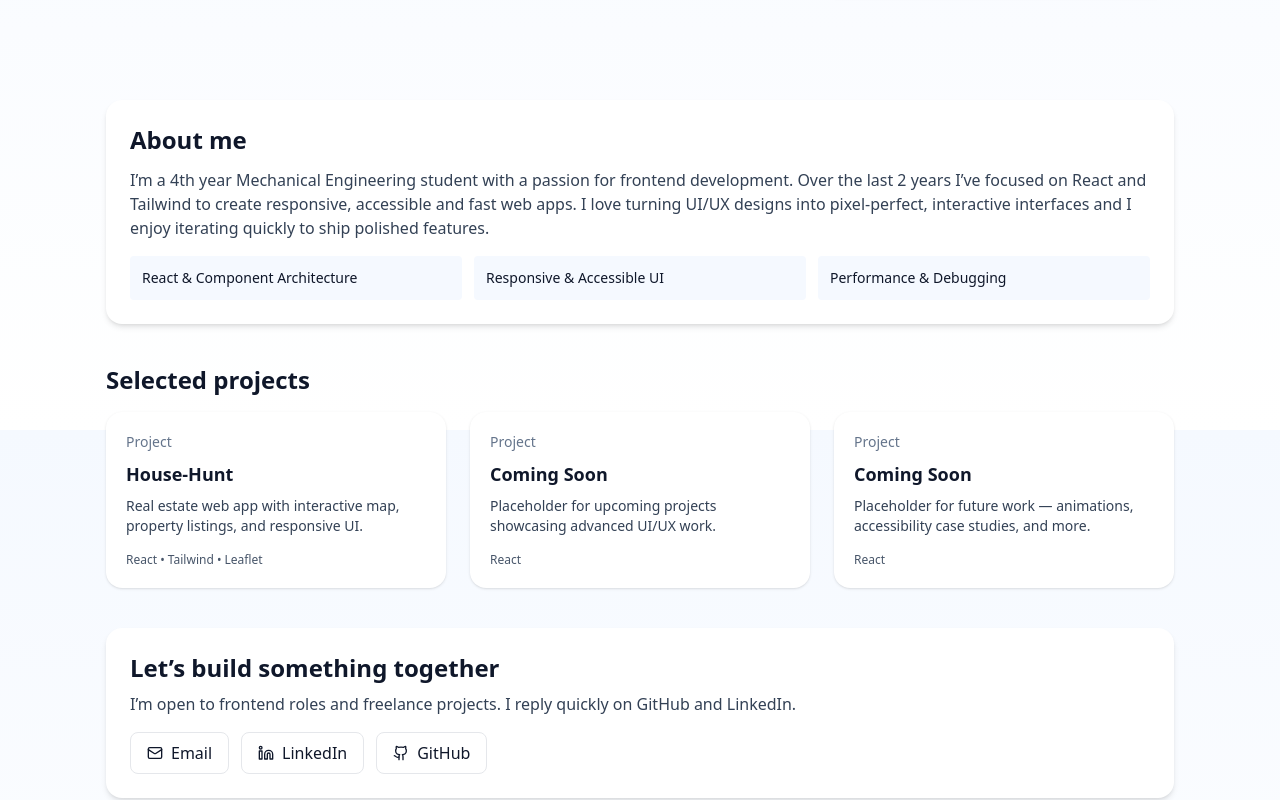
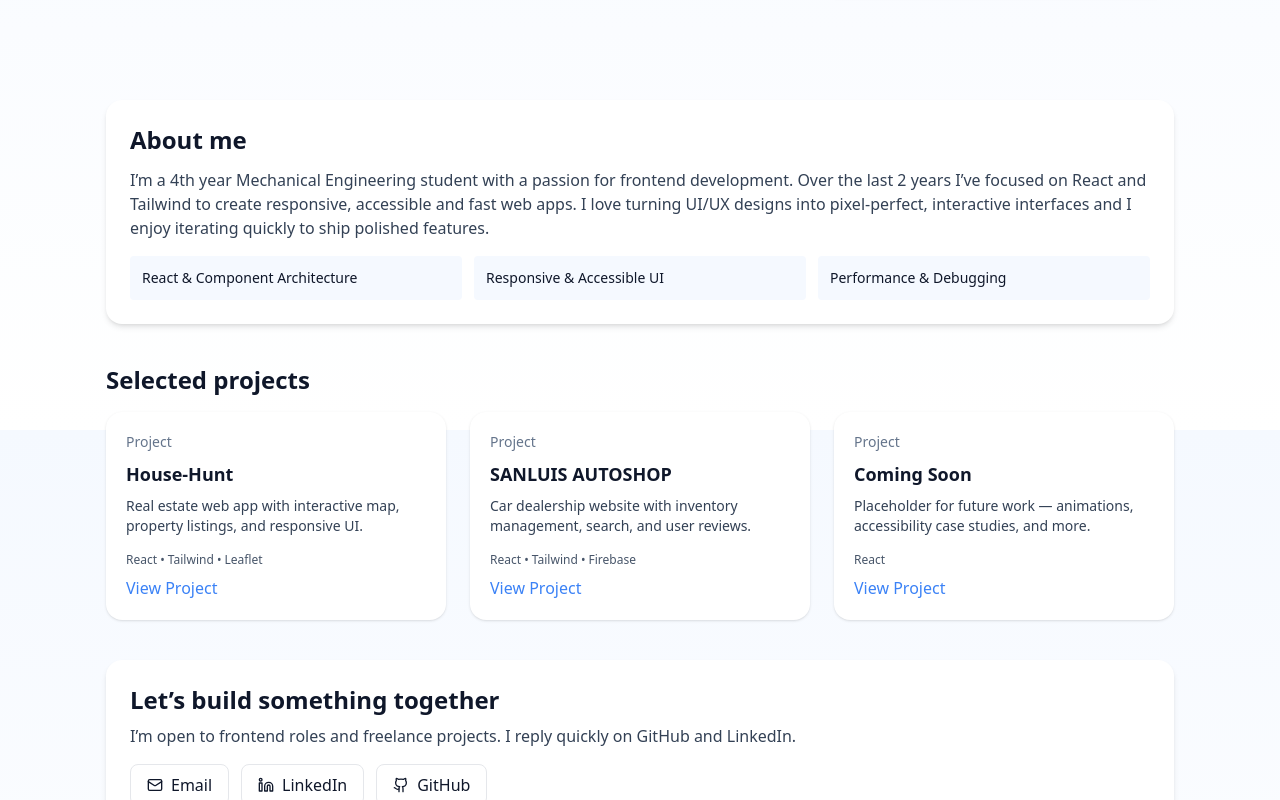
Before and after one commit to rodneyswaji-hue/Rodney-portfolio, a React (Vite) app: page / in a window 1280 px wide. Shown: the part 370-1170 px from the top of the page. Built offline with nearby package versions, Linux system fonts and the light colour scheme.

Commit message:
final commit

```diff
--- a/src/components/Projects.jsx
+++ b/src/components/Projects.jsx
@@ -6,14 +6,17 @@ const projects = [
     title: 'House-Hunt',
     desc: 'Real estate web app with interactive map, property listings, and responsive UI.',
     tech: ['React', 'Tailwind', 'Leaflet'],
-    link: 'https://github.com/rodneyswaji-hue/house-hunt'
+    link: 'https://github.com/rodneyswaji-hue/house-hunting-website',
+    website: 'https://house-hunting-website.vercel.app/'
   },
   {
-    title: 'Coming Soon',
-    desc: 'Placeholder for upcoming projects showcasing advanced UI/UX work.',
-    tech: ['React'],
-    link: '#'
+    title: 'SANLUIS AUTOSHOP',
+    desc: 'Car dealership website with inventory management, search, and user reviews.',
+    tech: ['React', 'Tailwind', 'Firebase'],
+    link: 'https://github.com/rodneyswaji-hue/Sanluis-Car-Shop',
+    website: 'https://sanluis-car-shop.vercel.app/'
   },
+
   {
     title: 'Coming Soon',
     desc: 'Placeholder for future work — animations, accessibility case studies, and more.',
@@ -28,11 +31,12 @@ export default function Projects(){
       <h2 className="text-2xl font-semibold mb-4">Selected projects</h2>
       <div className="grid grid-cols-1 md:grid-cols-3 gap-6">
         {projects.map((p, i) => (
-          <motion.a key={i} href={p.link} target="_blank" rel="noreferrer" whileHover={{y:-6}} className="block bg-white rounded-2xl p-5 shadow hover:shadow-lg transition">
+          <motion.a key={i}  href={p.link} target="_blank" rel="noreferrer" whileHover={{y:-6}} className="block bg-white rounded-2xl p-5 shadow hover:shadow-lg transition">
             <div className="text-sm text-slate-500">Project</div>
             <h3 className="font-semibold text-lg mt-2">{p.title}</h3>
             <p className="text-sm mt-2 text-slate-700">{p.desc}</p>
             <div className="mt-4 text-xs text-slate-600">{p.tech.join(' • ')}</div>
+            <a href={p.website} target="_blank" rel="noreferrer" className="text-blue-500 hover:underline mt-2 block">View Project</a>
           </motion.a>
         ))}
       </div>
```
